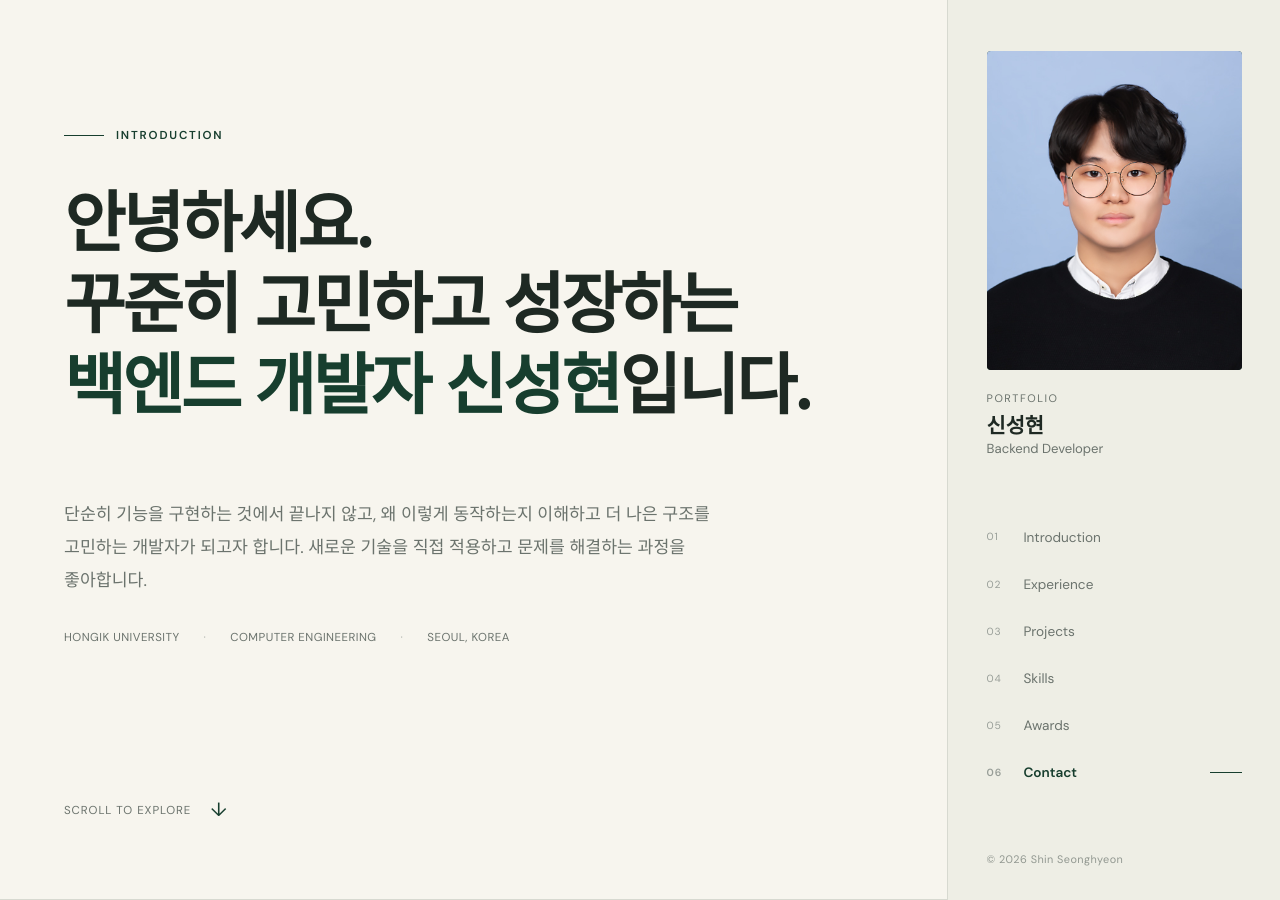
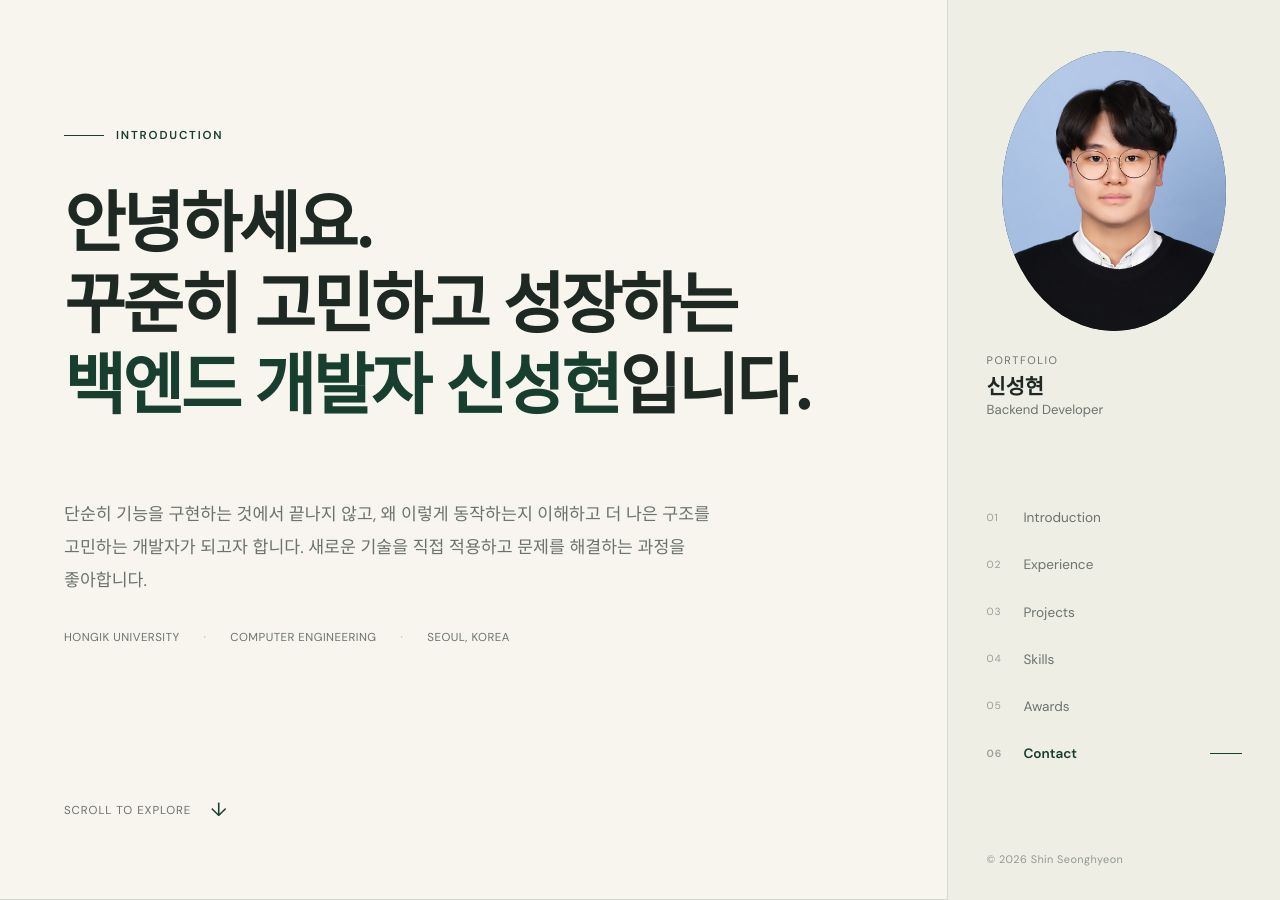
Before and after one commit to nemanic3/nemanic.github.io, a Jekyll site: the page built from index.html, in a window 1280 px wide and 900 px high. Built offline with Jekyll 4.4.1, drawn with Linux system fonts in a browser that asks for light colours.

Commit message:
Make profile photo oval

```diff
--- a/_config.yml
+++ b/_config.yml
@@ -9,7 +9,7 @@ github_url: "https://github.com/nemanic3"
 blog_url: "https://velog.io/@nemanic/posts"
 email: "shinsung2002@gmail.com"
 profile_image: "/assets/images/profile.jpg"
-asset_version: "20260728-2"
+asset_version: "20260728-3"
 
 exclude:
   - Gemfile
--- a/assets/css/style.css
+++ b/assets/css/style.css
@@ -72,13 +72,14 @@ a { color: inherit; }
 
 .profile__image {
   display: grid;
-  width: 100%;
+  width: min(88%, 14rem);
   height: auto;
   aspect-ratio: 4 / 5;
   overflow: hidden;
+  align-self: center;
   flex: 0 0 auto;
   place-items: center;
-  border-radius: .25rem;
+  border-radius: 50%;
   background: var(--accent);
   color: #fff;
   font-size: .9rem;
@@ -631,7 +632,7 @@ a { color: inherit; }
     border-left: 0;
   }
   .profile { padding-bottom: 1.4rem; align-items: flex-start; flex-direction: column; }
-  .profile__image { width: min(15rem, 70vw); height: auto; }
+  .profile__image { width: min(13rem, 70vw); height: auto; }
   .section-nav {
     margin: 0 calc(var(--page-padding) * -1);
     padding: 0 var(--page-padding);
```
